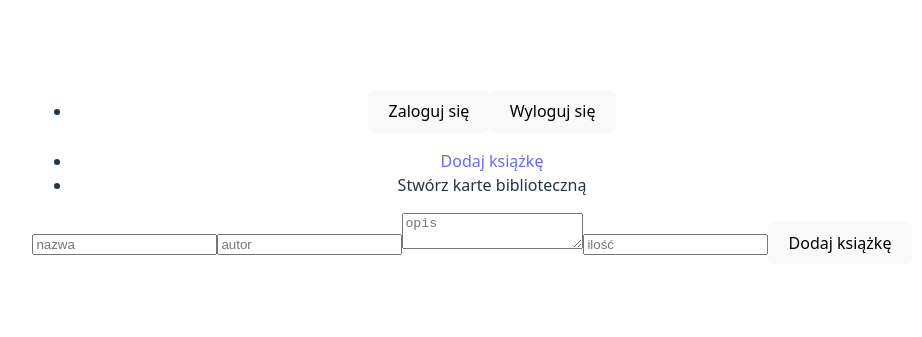
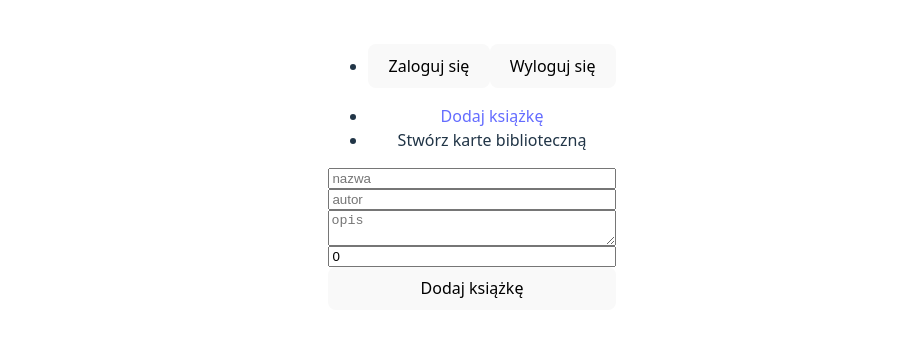
Before and after one commit to m0kitooo/library_project_gui, a React (Vite) app: page /add in a window 1280 px wide. Shown: the part 231-568 px from the top of the page, without its empty margins (168-1090 px from the left). Built offline with nearby package versions, Linux system fonts and the light colour scheme.

Commit message:
book add functionality added

```diff
--- a/src/AddBook.jsx
+++ b/src/AddBook.jsx
@@ -1,17 +1,67 @@
 import SideNavBar from "./SideNavBar.jsx";
 import UpperNavBar from "./UpperNavBar.jsx";
+import {useState} from "react";
+import coreApiBaseUrl from "./coreApiBaseUrl.jsx";
 
 export default function AddBook() {
+  const [bookName, setBookName] = useState('');
+  const [author, setAuthor] = useState('');
+  const [description, setDescription] = useState('');
+  const [bookQuantity, setBookQuantity] = useState(0);
+
+  const handleSubmit = () => {
+    (async () => {
+      try {
+        const response = await fetch(`${coreApiBaseUrl}/book/add`, {
+          method: 'POST',
+          headers: {
+            'Content-Type': 'application/json',
+          },
+          body: JSON.stringify({
+            title: bookName,
+            author: author,
+            description: description,
+            quantity: bookQuantity
+          })
+        });
+        const jsonData = await response.json();
+        console.log(jsonData);
+      } catch (error) {
+        console.error('Error: ', error)
+      }
+    })();
+  };
+
   return (
     <>
       <UpperNavBar/>
       <SideNavBar/>
-      <form>
-        <input type={'text'} placeholder={'nazwa'}/>
-        <input type={'text'} placeholder={'autor'}/>
-        <textarea placeholder={'opis'}></textarea>
-        <input type={'number'} min={0} placeholder={'ilość'}/>
-        <button>Dodaj książkę</button>
+      <form onSubmit={handleSubmit} style={{ display: 'flex', flexDirection: 'column' }}>
+        <input
+            type={'text'}
+            placeholder={'nazwa'}
+            value={bookName}
+            onChange={e => setBookName(e.target.value)}
+        />
+        <input
+            type={'text'}
+            placeholder={'autor'}
+            value={author}
+            onChange={e => setAuthor(e.target.value)}
+        />
+        <textarea
+            placeholder={'opis'}
+            value={description}
+            onChange={e => setDescription(e.target.value)}
+        />
+        <input
+            type={'number'}
+            min={0}
+            placeholder={'ilość'}
+            value={bookQuantity}
+            onChange={e => setBookQuantity(Number(e.target.value))}
+        />
+        <button type={'submit'}>Dodaj książkę</button>
       </form>
     </>
   );
--- a/src/SearchBar.jsx
+++ b/src/SearchBar.jsx
@@ -1,5 +1,6 @@
 import searchIcon from "./assets/search-icon.svg";
 import {useState} from "react";
+import coreApiBaseUrl from "./coreApiBaseUrl.jsx";
 
 function SearchBar() {
   const [books, setBooks] = useState([]);
@@ -7,7 +8,7 @@ function SearchBar() {
   const handleSearch = () => {
     (async () => {
       try {
-        const response = await fetch('http://localhost:8080/book');
+        const response = await fetch(`${coreApiBaseUrl}/book`);
         const jsonData = await response.json();
         setBooks(jsonData);
       } catch (error) {
@@ -19,7 +20,7 @@ function SearchBar() {
   const handleBookDelete = id => {
     (async () => {
       try {
-        const response = await fetch(`http://localhost:8080/book/delete?id=${id}`, {
+        const response = await fetch(`${coreApiBaseUrl}/book/delete?id=${id}`, {
             method: 'DELETE'
         });
         // const jsonData = await response.json();
--- a/src/baseUrl.jsx
+++ /dev/null
@@ -1,3 +0,0 @@
-const baseUrl = 'http://localhost:8080';
-
-export default baseUrl;
--- /dev/null
+++ b/src/coreApiBaseUrl.jsx
@@ -0,0 +1,3 @@
+const coreApiBaseUrl = 'http://localhost:8080';
+
+export default coreApiBaseUrl;
```
